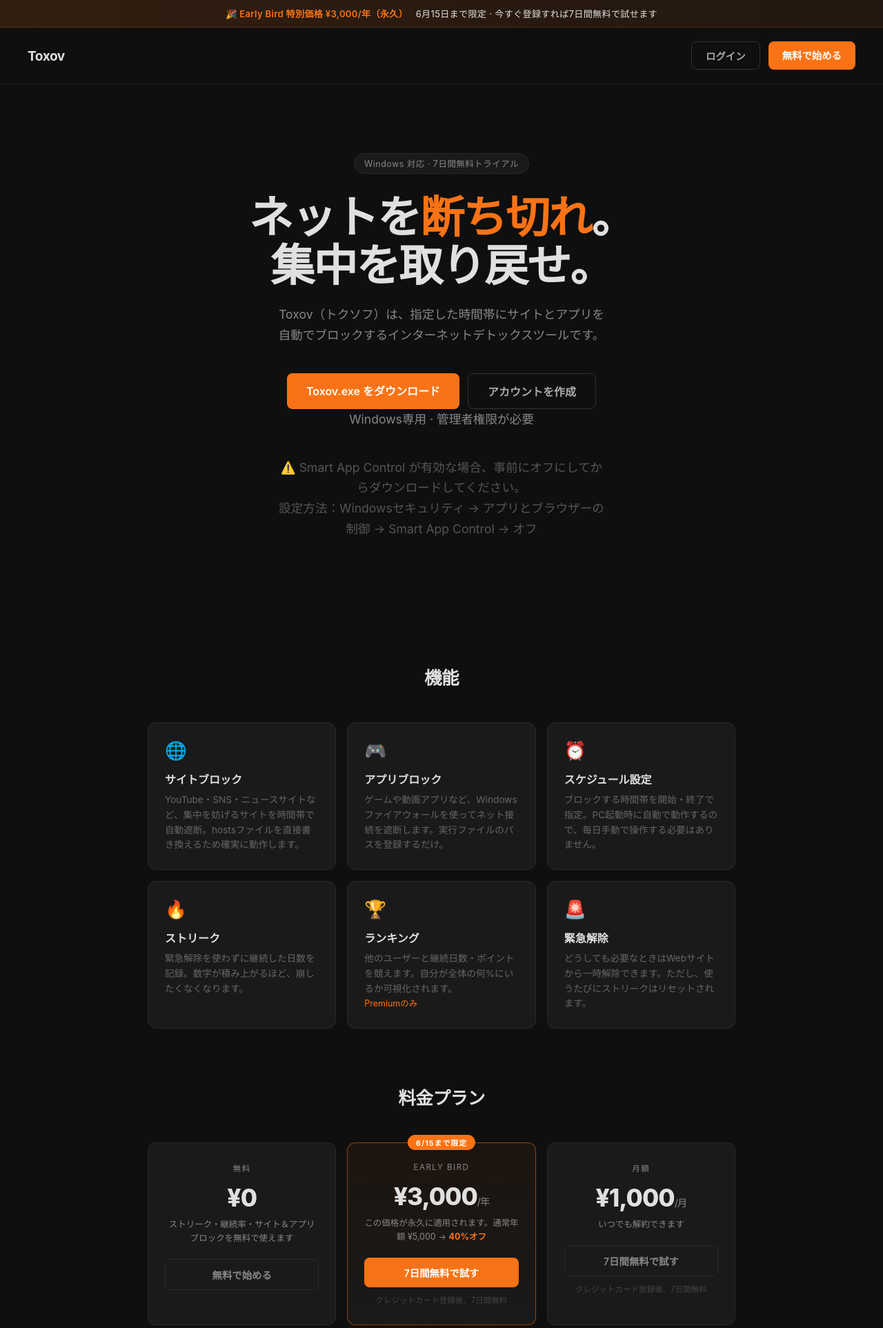
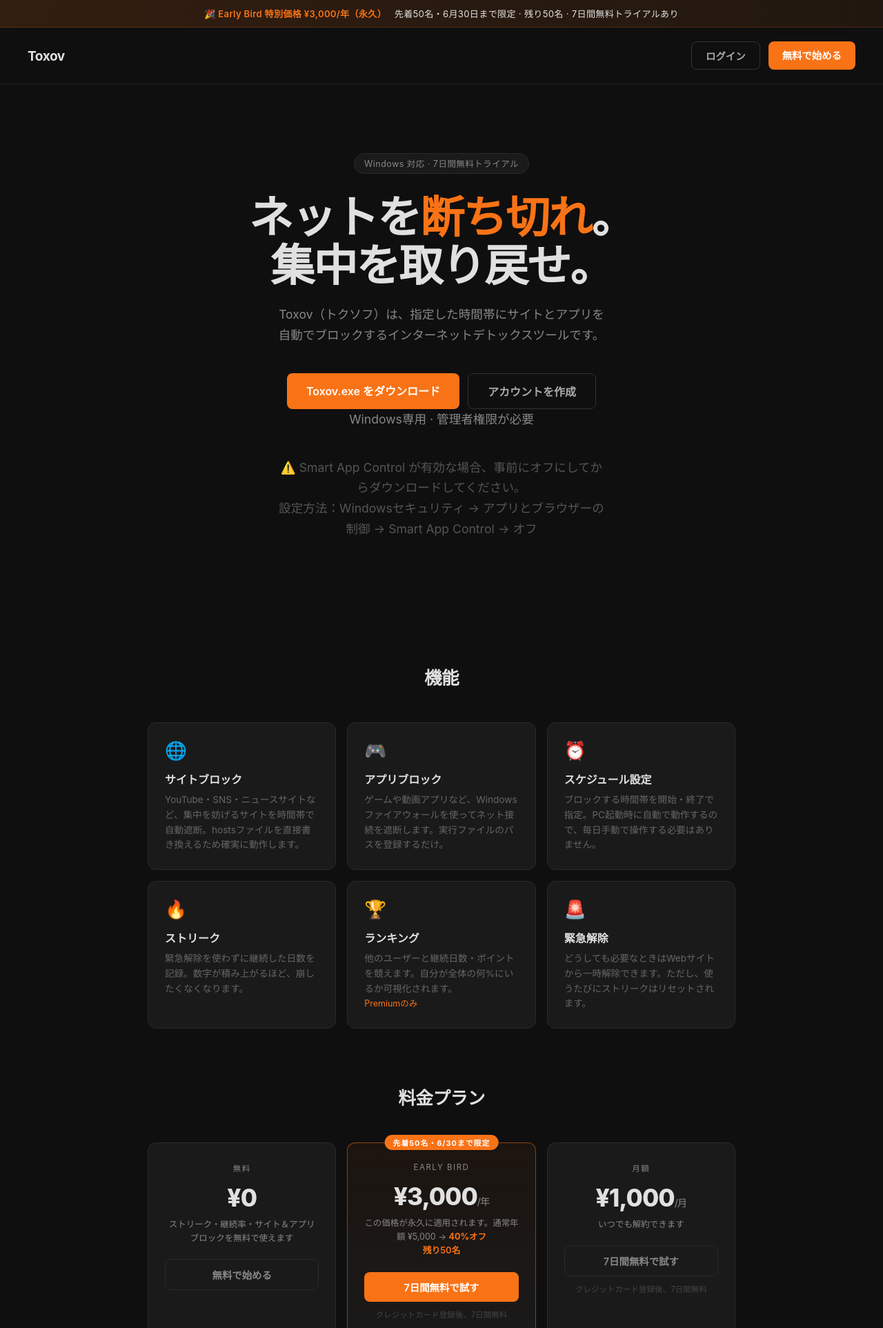
Before and after one commit to nukosi/Toxov, a Flask app: page / in a window 1280 px wide. Shown: the top 1925 px of the page at 69% size. Run offline with Flask 3, Linux system fonts and the light colour scheme; some libraries are stand-ins or nearby versions.

Commit message:
feat: アーリーバードを先着50名・6/30 23:59 JST までに変更
- database.py: get_premium_count() 追加
- web.py: EARLYBIRD_MAX=50, EARLYBIRD_DEADLINE 定数 + _earlybird_status() ヘルパー
- landing.html / index.html: 枠・期限切れ時にカードとバナーを非表示
- 残り枠数をリアルタイムで表示（残りX名）

Co-Authored-By: Claude Sonnet 4.6 <noreply@anthropic.com>

```diff
--- a/database.py
+++ b/database.py
@@ -701,6 +701,12 @@ def get_user_by_stripe_customer_id(customer_id: str):
         return {"id": user.id} if user else None
 
 
+def get_premium_count() -> int:
+    """現在のPremiumユーザー数を返す（アーリーバード枠管理用）。"""
+    with Session(engine) as session:
+        return session.query(UserModel).filter_by(plan="premium").count()
+
+
 def get_streak_shield(user_id: int) -> int:
     """シールド枚数を返す。月が変わっていれば1にリセット（premiumのみ）。"""
     JST = datetime.timezone(datetime.timedelta(hours=9))
--- a/templates/landing.html
+++ b/templates/landing.html
@@ -250,11 +250,13 @@
 </head>
 <body>
 
-  <!-- アーリーバードバナー -->
+  <!-- アーリーバードバナー（枠・期限内のみ表示） -->
+  {% if earlybird_available %}
   <div class="earlybird-banner">
     🎉 Early Bird 特別価格 ¥3,000/年（永久）
-    <span>6月15日まで限定 · 今すぐ登録すれば7日間無料で試せます</span>
+    <span>先着50名・6月30日まで限定 · 残り{{ earlybird_remaining }}名 · 7日間無料トライアルあり</span>
   </div>
+  {% endif %}
 
   <nav>
     <span class="nav-logo">Toxov</span>
@@ -328,15 +330,17 @@
         <a href="/register" class="plan-cta ghost">無料で始める</a>
       </div>
 
-      <!-- アーリーバード -->
+      <!-- アーリーバード（枠・期限内のみ表示） -->
+      {% if earlybird_available %}
       <div class="plan-card featured">
-        <div class="plan-badge">6/15まで限定</div>
+        <div class="plan-badge">先着50名・6/30まで限定</div>
         <div class="plan-name">Early Bird</div>
         <div class="plan-price">¥3,000<span>/年</span></div>
-        <div class="plan-desc">この価格が永久に適用されます。通常年額 ¥5,000 → <strong style="color:#F97316;">40%オフ</strong></div>
+        <div class="plan-desc">この価格が永久に適用されます。通常年額 ¥5,000 → <strong style="color:#F97316;">40%オフ</strong><br><span style="color:var(--accent); font-size:.8rem; font-weight:600;">残り{{ earlybird_remaining }}名</span></div>
         <a href="/register" class="plan-cta primary">7日間無料で試す</a>
         <div class="plan-trial">クレジットカード登録後、7日間無料</div>
       </div>
+      {% endif %}
 
       <!-- 月額 -->
       <div class="plan-card">
--- a/web.py
+++ b/web.py
@@ -16,7 +16,8 @@ from database import (init_db, load_config, save_config,
                       create_reset_token, verify_reset_token, consume_reset_token, update_password,
                       add_app_to_config, record_first_save, record_first_sync, get_analytics,
                       set_stripe_subscription, get_user_by_stripe_customer_id,
-                      get_streak_shield, use_streak_shield)
+                      get_streak_shield, use_streak_shield,
+                      get_premium_count)
 from comments import get_comment, get_phase
 from plans import get_limits, within_site_limit, within_app_limit
 from mailer import send_password_reset
@@ -90,6 +91,20 @@ if STRIPE_SECRET_KEY:
 
 # RailwayサーバーはUTCなので、表示・判定にはJSTに変換して使う
 JST = datetime.timezone(datetime.timedelta(hours=9))
+
+# アーリーバード: 先着50名 または 6/30 23:59 JST まで（先に達した方が優先）
+EARLYBIRD_MAX      = 50
+EARLYBIRD_DEADLINE = datetime.datetime(2026, 6, 30, 23, 59, 0)  # tzinfo なし・JST 想定
+
+
+def _earlybird_status() -> dict:
+    """アーリーバードが購入可能か・残り枠数を返す。"""
+    now_jst   = datetime.datetime.now(JST).replace(tzinfo=None)
+    count     = get_premium_count()
+    remaining = max(0, EARLYBIRD_MAX - count)
+    available = remaining > 0 and now_jst <= EARLYBIRD_DEADLINE
+    return {"available": available, "remaining": remaining}
+
 
 # gunicornはif __name__ == "__main__"を通らないのでここで初期化する
 init_db()
@@ -196,7 +211,10 @@ def logout():
 def index():
     # 未ログインはランディングページ、ログイン済みはダッシュボードを返す
     if not current_user.is_authenticated:
-        return render_template("landing.html")
+        eb = _earlybird_status()
+        return render_template("landing.html",
+                               earlybird_available=eb["available"],
+                               earlybird_remaining=eb["remaining"])
     config   = load_config(current_user.id)
     blocking = is_blocking_time(config)
     saved    = request.args.get("saved", False)
@@ -215,6 +233,7 @@ def index():
         r["rank"] = get_rank(r["season_points"])
     limits        = get_limits(current_user.plan)
     streak_shield = get_streak_shield(current_user.id)
+    eb            = _earlybird_status()
     analytics = get_analytics() if current_user.role == "admin" else None
     # エージェントが直近90秒以内にpollしていれば接続中とみなす（poll間隔30秒の3倍）
     user_data       = get_user_by_id(current_user.id)
@@ -232,6 +251,8 @@ def index():
                            points=points, rank=rank, ranking=ranking, error=error,
                            plan=current_user.plan, limits=limits,
                            streak_shield=streak_shield,
+                           earlybird_available=eb["available"],
+                           earlybird_remaining=eb["remaining"],
                            role=current_user.role, presets=PRESET_SITES,
                            analytics=analytics, agent_connected=agent_connected,
                            payment=request.args.get("payment"),
```
Also changed, not shown: templates/index.html (+6 -3 lines).
